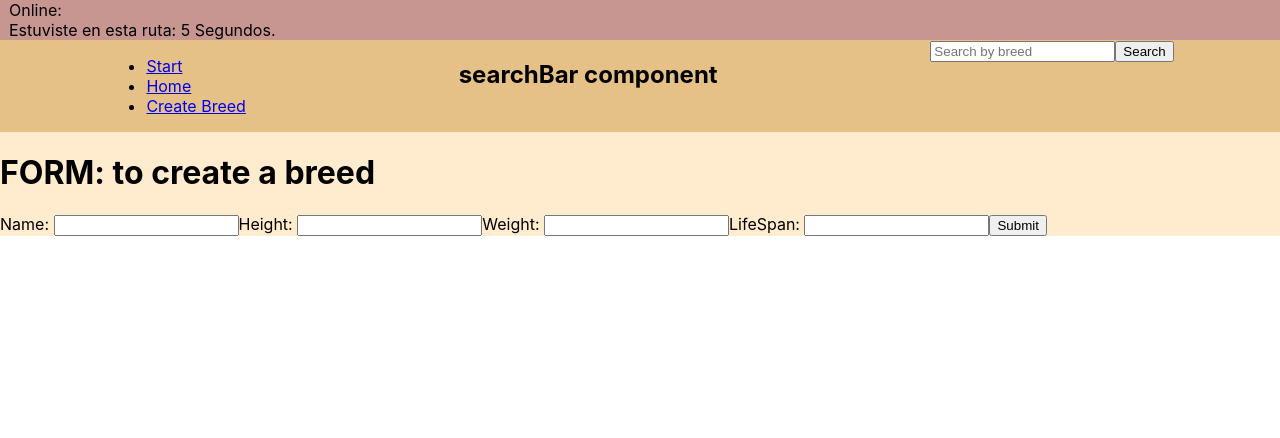
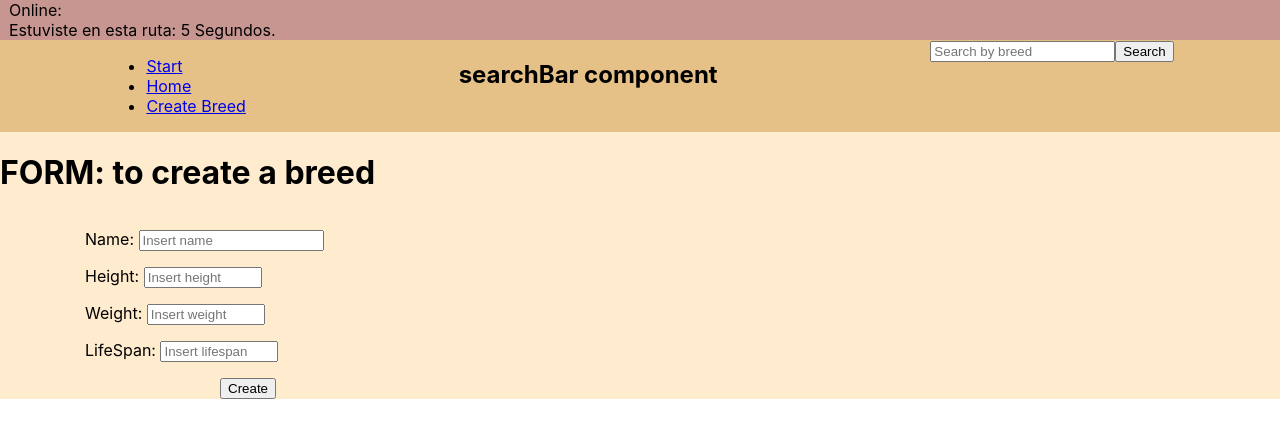
Before and after one commit to juancruzrocha/Proyecto-individual-Dogs, a React (Create React App) app in the folder client/: page /DogCreate in a window 1280 px wide. Shown: the top 438 px of the page. Built offline with nearby package versions, Linux system fonts and the light colour scheme.

Commit message:
Simplest Form format finished
Usando consejos de JON MIRCHA estuve trabajando en el Form y funciona barbaro ahora falta dividir los input yu validaciones para tener min y max y luego enviarlo al servidor y que se guarde en la DB

```diff
--- a/client/src/components/CreateDog.jsx
+++ b/client/src/components/CreateDog.jsx
@@ -2,13 +2,13 @@ import React from "react";
 import estilos from './CreateDog.module.css'
 
 import NavBar from "./NavBar";
-import Form from "./Form";
+import CreateForm from "./CreateForm";
 
 const CreateDog = (props) => {
   return (
     <div className={estilos.fondo}>
       <NavBar />
-      <Form />
+      <CreateForm />
     </div>
   );
 };
--- /dev/null
+++ b/client/src/components/CreateForm.jsx
@@ -0,0 +1,137 @@
+import React from "react";
+//estilos
+import estilos from "./CreateForm.module.css";
+//Hooks personalizados
+import { useForm } from "../hooks/useForm";
+
+const initialForm = {
+  name: "",
+  height: "",
+  weight: "",
+  lifeSpan: ""
+};
+
+const validationsForm = (form) => {
+const regexName = /^[A-Za-zÑñÁáÉéÍíÓóÚúÜü\s]+$/;
+
+  let errors = {}; // cada error que tengamos lo guardamos aca
+
+  if (!form.name.trim()) {
+    errors.name = "*Name is required";
+  } else if(!regexName.test(form.name)){
+    errors.name = '*Invalid name';}
+
+  if(typeof(form.height)!== Number){
+    errors.height='*Height must be a number'
+  } else if(form.height < 0) {
+    errors.height='*Height must be a positive number'
+  } else if(form.height > 120) {
+    errors.height='*If your dog is taller than 120cm would be a record Guinness.'
+  }
+
+  if(typeof(form.weight)!== Number){
+    errors.weight='*Height must be a number'
+  } else if(form.weight < 0) {
+    errors.weight = '*Weight must be a positive number'
+  } else if(form.weight > 156) {
+    errors.weight = '*If your dog weighs more than 120 it would be a Guinness record.'
+  }
+
+  if(typeof(form.lifeSpan)!== Number){
+    errors.weight='*LifeSpan must be a number'
+  } else if(form.lifeSpan < 0 ){
+    errors.lifeSpan='*LifeSpan must be a positive number'
+  } else if(form.lifeSpan){
+    errors.lifeSpan = '*If your dog lives more than 29 years it would be a Guinness record.'
+  }
+
+  //el resto de las validaciones van aqui debajo
+
+
+  return errors;
+};
+
+
+const CreateForm = () => {
+  const {
+    form,
+    errors,
+    loading,
+    response,
+    handleChange,
+    handleBlur,
+    handleSubmit,
+  } = useForm(initialForm,validationsForm);
+
+  return (
+    <>
+      <h1>FORM: to create a breed</h1>
+    <div className={estilos.container}>
+
+
+     <form onSubmit={handleSubmit}>
+      <div className={estilos.input}>
+        <label htmlFor="name">Name: </label>
+        <input
+          type="text"
+          name="name"
+          value={form.name}
+          onBlur={handleBlur}
+          onChange={handleChange}
+          placeholder="Insert name"
+          required
+         ></input>
+         {errors.name && <p className={estilos.error}>{errors.name}</p>}
+      </div>
+
+      <div className={estilos.input}>
+        <label htmlFor="name">Height: </label>
+        <input
+          type="number"
+          name="height"
+          value={form.height}
+          onBlur={handleBlur}
+          onChange={handleChange}
+          placeholder="Insert height"
+          required
+          ></input>
+        {errors.height && <p className={estilos.error} >{errors.height}</p>}
+      </div>
+
+      <div className={estilos.input}>
+        <label htmlFor="name">Weight: </label>
+        <input
+          type="number"
+          name="weight"
+          value={form.weight}
+          onBlur={handleBlur}
+          onChange={handleChange}
+          placeholder="Insert weight"
+          required
+          ></input>
+        {errors.weight && <p className={estilos.error} >{errors.weight}</p>}
+      </div>
+
+      <div className={estilos.input}>
+        <label htmlFor="name">LifeSpan: </label>
+        <input
+          type="number"
+          name="lifeSpan"
+          value={form.lifeSpan}
+          onBlur={handleBlur}
+          onChange={handleChange}
+          placeholder="Insert lifespan"
+          required
+          ></input>
+        {errors.lifeSpan && <p className={estilos.error} >{errors.lifeSpan}</p>}
+      </div>
+
+
+        <button type="submit">Create</button>
+      </form>
+    </div>
+    </>
+  );
+};
+
+export default CreateForm;
--- /dev/null
+++ b/client/src/components/CreateForm.module.css
@@ -0,0 +1,22 @@
+.container {
+    display: flex;
+    flex-direction: column;
+    padding-left: 70px;
+  }
+
+input[type='number']{
+    width: 110px;
+}
+
+.input{
+   margin: 15px;
+}
+
+button{
+    margin-left: 150px;
+}
+
+.error{
+    font-weight: bold;
+    color: rgb(182, 36, 36);
+}
--- a/client/src/components/Form.jsx
+++ /dev/null
@@ -1,78 +0,0 @@
-import React from "react";
-import { useState } from "react";
-import { useDispatch } from "react-redux";
-import { createDog } from "../redux/actions";
-
-const Form = (props) => {
-  const dispatch = useDispatch();
-  const [input, setInput] = useState({
-    name: "",
-    height: "",
-    weight: "",
-    lifeSpan: "",
-  });
-
-  function submitHandler(e) {
-    e.preventDefault();//previene que se
-    dispatch(createDog(input));
-  }
-
-  function changeHandler(e) {
-    const property = e.target.name;
-    const value = e.target.value;
-
-    setInput({
-      ...input,
-      [property]: value,
-    });
-  }
-
-function validate(input){
-
-}
-
-
-  return (
-    <>
-      <h1>FORM: to create a breed</h1>
-
-      <form onSubmit={submitHandler}>
-        <label htmlFor="name">Name:  </label>
-        <input
-          type="text"
-          name="name"
-          value={input.name}
-          onChange={changeHandler}
-        ></input>
-
-        <label htmlFor="name">Height:  </label>
-        <input
-          type="text"
-          name="height"
-          value={input.height}
-          onChange={changeHandler}
-        ></input>
-
-        <label htmlFor="name">Weight:  </label>
-        <input
-          type="text"
-          name="weight"
-          value={input.weight}
-          onChange={changeHandler}
-        ></input>
-
-        <label htmlFor="name">LifeSpan:  </label>
-        <input
-          type="text"
-          name="lifeSpan"
-          value={input.lifeSpan}
-          onChange={changeHandler}
-        ></input>
-
-        <button type="submit">Submit</button>
-      </form>
-    </>
-  );
-};
-
-export default Form;
--- a/client/src/controllers/searchBarResult.js
+++ b/client/src/controllers/searchBarResult.js
@@ -1,5 +1,7 @@
 // guardamos en un array el resultado de la busqueda
 
-export default function (terminoBusqueda, state) {
+function searchBarResult (terminoBusqueda, state) {
   return state.filter((dog) => dog.name === terminoBusqueda);
 }
+
+export default searchBarResult
--- /dev/null
+++ b/client/src/hooks/useForm.js
@@ -0,0 +1,44 @@
+//en este hook vamos a tener toda la logica que necesitamos en el createForm
+import { useState } from "react";
+
+export const useForm = (initialForm, validateForm) => {
+  //VARIABLES DE ESTADO
+  const [form, setForm] = useState(initialForm); // los valores iniciales del formulario los va a recibir como parametro
+  const [errors, setErrors] = useState({}); // para guardas los errores y si tiene algo dentro muestro el error
+
+  const [loading, setLoading] = useState(false); // como vamos a tener el evento que envia el formulario
+  //es importante contemplar un proceso de loading
+
+  const [response, setResponse] = useState(null); // sera la respuesta del envio del formulario
+  //-------------------------------------------------------------------------------------------------------------
+  //FUNCIONES QUE MANEJAN LOS EVENTOS
+  // Para que detecte cuando estamos escribiendo y haga el cambio de los valores
+  const handleChange = (e) => {
+    const { name, value } = e.target;
+    // le paso lo mismo que va a recibir el estado
+    setForm({
+      ...form,
+      [name]: value,
+    });
+  };
+
+  // vamos a manejar el evento que lanza las validaciones
+  const handleBlur = (e) => {
+    handleChange(e); // para actualizar el estado
+    // seteamos los errores con lo que nos devuelve validateForm
+    //cada una de las variables que tiene el form
+    setErrors(validateForm(form)); // le asignamos
+  };
+
+  const handleSubmit = (e) => {};
+
+  return {
+    form,
+    errors,
+    loading,
+    response,
+    handleChange,
+    handleBlur,
+    handleSubmit,
+  };
+};
```
Also changed, not shown: 2 other files (tests, documents, lock files or other folders).
